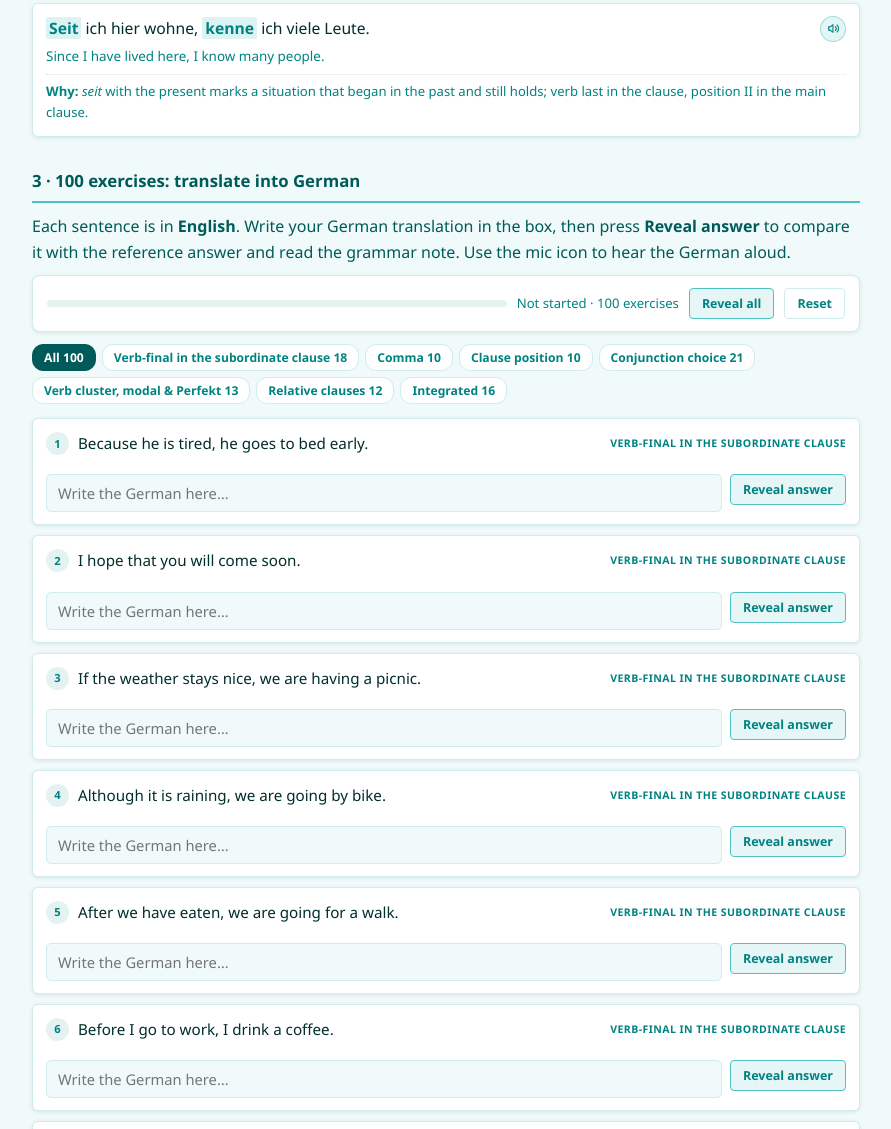
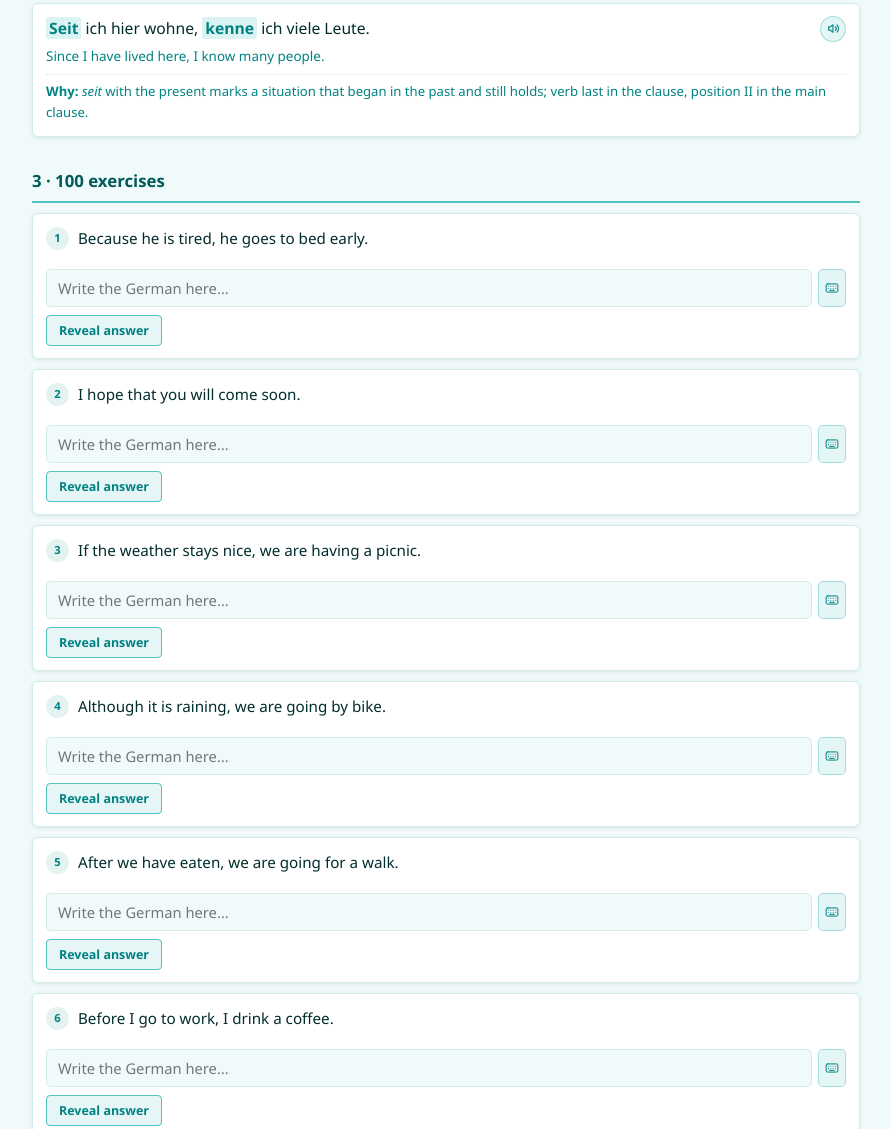
Before and after one commit to Roman-Zajic/deutsch-portal, a plain HTML site: page modules/grammar/nebensatz.html in a window 1280 px wide. Shown: the part 6335-7464 px from the top of the page, without its empty margins (194-1085 px from the left). Drawn offline with Linux system fonts and the light colour scheme.

Commit message:
Nebensatz: keypad icon in inputs, reveal/hide toggle, no grading or progress bar, no filters; grammar list: released-only filter

```diff
--- a/modules/grammar/nebensatz.html
+++ b/modules/grammar/nebensatz.html
@@ -95,13 +95,6 @@ tr:last-child td{border-bottom:none}
 .ex .why b{font-weight:700}
 
 /* ── EXERCISES ── */
-.xbar{display:flex;flex-wrap:wrap;gap:10px;align-items:center;margin-bottom:12px;
-  background:var(--card);border:1px solid var(--border);border-radius:var(--r);padding:12px 14px;
-  box-shadow:var(--shadow)}
-.xbar .bar{flex:1;min-width:150px;height:7px;background:rgba(0,130,130,.10);border-radius:4px;overflow:hidden}
-.xbar .bar > span{display:block;height:100%;background:var(--teal-400);width:0;transition:width .2s}
-.xbar .pstat{font-size:.82rem;color:var(--muted);white-space:nowrap}
-.xbar .pstat b{color:var(--teal-700)}
 .btn{font-family:var(--font);font-size:.78rem;font-weight:600;cursor:pointer;
   padding:6px 12px;border-radius:4px;border:1px solid var(--teal-400);
   background:rgba(80,193,193,.14);color:var(--teal-700);transition:130ms;white-space:nowrap}
@@ -112,12 +105,6 @@ tr:last-child td{border-bottom:none}
   background:rgba(225,160,30,.12);border:1px solid rgba(225,160,30,.4);border-radius:var(--r);
   font-size:.83rem;color:#7A5000}
 .noVoice b{color:#7A5000}
-.filters{display:flex;flex-wrap:wrap;gap:6px;margin-bottom:14px}
-.fbtn{font-family:var(--font);font-size:.76rem;font-weight:600;color:var(--teal-700);
-  background:var(--card);border:1px solid var(--border);border-radius:11px;
-  padding:4px 11px;cursor:pointer;transition:130ms;white-space:nowrap}
-.fbtn:hover{border-color:var(--teal-400)}
-.fbtn[aria-pressed="true"]{background:var(--teal-900);color:#fff;border-color:var(--teal-900)}
 
 .q{background:var(--card);border:1px solid var(--border);border-radius:6px;padding:12px 13px;
   margin-bottom:10px;box-shadow:var(--shadow)}
@@ -130,23 +117,38 @@ tr:last-child td{border-bottom:none}
   align-items:center;justify-content:center;margin-top:1px}
 .q.correct .qnum{background:rgba(29,122,76,.16);color:var(--green)}
 .q.wrong .qnum{background:rgba(196,30,58,.14);color:var(--red)}
+.inputrow{display:flex;align-items:stretch;gap:6px;position:relative}
 .ainput{flex:1;min-width:0;font-family:var(--font);font-size:.92rem;color:var(--ink);
-  background:var(--in);border:1px solid var(--border);border-radius:5px;padding:8px 11px;transition:130ms}
+  background:var(--in);border:1px solid var(--border);border-radius:5px;padding:8px 32px 8px 11px;transition:130ms}
 .ainput:focus{outline:none;border-color:var(--teal-400);background:#fff;box-shadow:0 0 0 3px rgba(80,193,193,.16)}
-.ainput:disabled{opacity:.7;cursor:default;background:rgba(0,130,130,.05)}
-.q .microw .btn{flex-shrink:0}
+/* small keyboard icon, vertically centred at the right edge of the field */
+.keybtn{flex-shrink:0;width:28px;align-self:stretch;display:inline-flex;align-items:center;
+  justify-content:center;padding:0;cursor:pointer;border-radius:5px;
+  color:var(--teal-700);background:rgba(80,193,193,.16);border:1px solid rgba(80,193,193,.45);
+  transition:130ms}
+.keybtn:hover{background:rgba(80,193,193,.32)}
+.keybtn:focus-visible{outline:2px solid var(--teal-700);outline-offset:2px}
+.keybtn svg{width:14px;height:14px;fill:none;stroke:currentColor;stroke-width:1.7;
+  stroke-linecap:round;stroke-linejoin:round;pointer-events:none}
+.keybtn[aria-expanded="true"]{background:var(--teal-700);color:#fff;border-color:var(--teal-700)}
+/* letter panel lives inside the card so no ancestor can clip it */
+.pad{display:none;flex-wrap:wrap;gap:5px;margin-top:7px;padding:8px;
+  background:var(--in);border:1px solid var(--border);border-radius:5px}
+.pad.open{display:flex}
+.padkey{font-family:var(--font);font-size:.92rem;font-weight:600;color:var(--teal-900);
+  background:var(--card);border:1px solid var(--border);border-radius:4px;
+  min-width:34px;height:32px;cursor:pointer;transition:130ms}
+.padkey:hover{background:var(--teal-400);border-color:var(--teal-400)}
+.padkey:focus-visible{outline:2px solid var(--teal-700);outline-offset:1px}
+.btn.rev{margin-top:8px}
+.btn.rev.on{background:rgba(0,90,90,.10);border-color:var(--teal-700)}
 .ansrow{margin:6px 0;padding:7px 9px;background:rgba(80,193,193,.09);border-radius:5px}
 .ansrow .mtext{font-size:.93rem}
-.fb .mut{color:var(--muted);font-weight:500}
-.qskill{font-size:.66rem;font-weight:700;text-transform:uppercase;letter-spacing:.04em;
-  color:var(--muted);margin-left:auto;white-space:nowrap;padding-top:4px}
-.qtext{font-size:.95rem;color:var(--ink);margin-bottom:9px}
+.qtext{font-size:.95rem;color:var(--ink);margin-bottom:9px;flex:1;min-width:0}
 
 .fb{margin-top:9px;padding-top:9px;border-top:1px dotted var(--border);font-size:.85rem}
 .fb .ans{font-weight:600;color:var(--teal-700);margin-bottom:4px}
 .fb .why{color:var(--muted)}
-.fb .ok{color:var(--green);font-weight:600}
-.fb .no{color:var(--red);font-weight:600}
 
 details.fold{margin-bottom:9px;border:1px solid var(--border);border-radius:6px;background:var(--card)}
 details.fold > summary{padding:9px 12px;font-weight:600;font-size:.88rem;cursor:pointer;
@@ -394,24 +396,14 @@ details.fold .foldbody{padding:0 12px 11px;border-top:1px solid var(--border);pa
 
   <!-- ══ 3. EXERCISES ══ -->
   <section>
-    <h2>3 · 100 exercises: translate into German</h2>
-    <p>Each sentence is in <strong>English</strong>. Write your German translation in the
-       box, then press <strong>Reveal answer</strong> to compare it with the reference answer and
-       read the grammar note. Use the mic icon to hear the German aloud.</p>
-
-    <div class="xbar">
-      <div class="bar"><span id="barFill"></span></div>
-      <span class="pstat" id="pstat">—</span>
-      <button class="btn" id="checkAll">Reveal all</button>
-      <button class="btn ghost" id="resetAll">Reset</button>
-    </div>
+    <h2>3 · 100 exercises</h2>
 
     <div class="noVoice" id="noVoice">
       <b>Pronunciation unavailable.</b> This browser has no German speech voice installed, so the
-      mic buttons will not play. In Chrome, Edge and Safari on a desktop, German is available by default.
+      speaker buttons will not play. In Chrome, Edge and Safari on a desktop, German is available by default.
     </div>
-    <div class="filters" id="filters"></div>
     <div id="quiz"></div>
+  </section>
   </section>
 
 </div>
@@ -505,7 +497,6 @@ details.fold .foldbody{padding:0 12px 11px;border-top:1px solid var(--border);pa
   }
 
   var state = {revealed:{}, answers:{}};
-  var filter = "ALL";
 
   function esc(s){ return String(s).replace(/&/g,"&amp;").replace(/</g,"&lt;").replace(/>/g,"&gt;").replace(/"/g,"&quot;"); }
   function load(){ try{ var v=JSON.parse(localStorage.getItem(STORE)); if(v&&typeof v==="object"){state.revealed=v.revealed||{};state.answers=v.answers||{};} }catch(e){} }
@@ -549,147 +540,140 @@ details.fold .foldbody{padding:0 12px 11px;border-top:1px solid var(--border);pa
     });
   })();
 
-  function skills(ex){
-    var m={}, out=[];
-    ex.forEach(function(e){ if(!m[e.skill]){m[e.skill]=1;out.push(e.skill);} });
-    return out;
+  // German special letters, inserted at the caret in the focused input.
+  var KEYS = ["ä","ö","ü","Ä","Ö","Ü","ß","€"];
+
+  function insertAt(input, ch){
+    var v = input.value;
+    var a = input.selectionStart == null ? v.length : input.selectionStart;
+    var b = input.selectionEnd == null ? v.length : input.selectionEnd;
+    input.value = v.slice(0,a) + ch + v.slice(b);
+    var pos = a + ch.length;
+    try{ input.setSelectionRange(pos,pos); }catch(e){}
+    input.focus();
   }
 
-  function renderFilters(ex){
-    var el=document.getElementById("filters");
-    var sk=skills(ex);
-    var html='<button class="fbtn" data-f="ALL" aria-pressed="'+(filter==="ALL")+'">All '+ex.length+'</button>';
-    sk.forEach(function(sk2){
-      var n=ex.filter(function(e){return e.skill===sk2;}).length;
-      html+='<button class="fbtn" data-f="'+esc(sk2)+'" aria-pressed="'+(filter===sk2)+'">'+esc(sk2)+' '+n+'</button>';
+  function keypadBtn(id){
+    var b = document.createElement("button");
+    b.type = "button";
+    b.className = "keybtn";
+    b.title = "German letters";
+    b.setAttribute("aria-label","Insert German special characters");
+    b.setAttribute("aria-expanded","false");
+    b.innerHTML = '<svg viewBox="0 0 24 24" aria-hidden="true">'+
+      '<rect x="2" y="5" width="20" height="14" rx="2"></rect>'+
+      '<path d="M6 9h.01M10 9h.01M14 9h.01M18 9h.01M6 13h.01M10 13h.01M14 13h.01M18 13h.01M8 16h8"></path>'+
+      '</svg>';
+    b.addEventListener("click", function(ev){
+      ev.stopPropagation();
+      var panel = document.getElementById("pad-"+id);
+      if(!panel) return;
+      var open = panel.classList.toggle("open");
+      b.setAttribute("aria-expanded", open ? "true" : "false");
+      closeAllKeypads(panel);
     });
-    el.innerHTML=html;
-    Array.prototype.forEach.call(el.querySelectorAll(".fbtn"),function(b){
-      b.addEventListener("click",function(){ filter=b.getAttribute("data-f"); renderFilters(ex); renderQuiz(ex); });
+    return b;
+  }
+
+  function closeAllKeypads(except){
+    Array.prototype.forEach.call(document.querySelectorAll(".pad.open"), function(p){
+      if(p === except) return;
+      p.classList.remove("open");
+      var btn = p.previousSibling && p.previousSibling.querySelector ? p.previousSibling.querySelector(".keybtn") : null;
+      if(btn) btn.setAttribute("aria-expanded","false");
     });
   }
 
-  // Normalise a typed answer so that punctuation and spacing differences do not
-  // count as errors: case, umlaut-free spelling, articles and final punctuation.
-  function norm(t){
-    return String(t||"")
-      .toLowerCase()
-      .replace(/\u00e4/g,"a").replace(/\u00f6/g,"o").replace(/\u00fc/g,"u")
-      .replace(/\u00df/g,"ss")
-      .replace(/\u201e|\u201c|"/g,'"').replace(/\u201c|\u201d|"/g,'"')
-      .replace(/[.,!?;:]/g,"")
-      .replace(/\s+/g," ")
-      .trim();
-  }
-
-  function stats(list){
-    var n=list.length, done=0, typed=0, right=0;
-    list.forEach(function(e){
-      if(state.revealed[e.id]){
-        done++;
-        if(norm(state.answers[e.id]) && norm(state.answers[e.id])===norm(e.german)) right++;
-      }
-      if(state.answers[e.id]) typed++;
-    });
-    return {n:n,done:done,typed:typed,right:right};
-  }
-
-  var ALL_EX = null;
-
-  function renderStat(ex, shown){
-    var tot = ALL_EX ? stats(ALL_EX) : stats(ex);
-    var s   = stats(shown || ex);
-    document.getElementById("barFill").style.width = tot.n ? Math.round(tot.done/tot.n*100)+"%" : "0%";
-    var txt;
-    if(tot.done===0){
-      txt = "Not started · "+tot.n+" exercises";
-    } else {
-      txt = tot.done+" of "+tot.n+" checked · <b>"+tot.right+"</b> written correctly";
-    }
-    if(filter!=="ALL"){
-      txt += " · filter: "+(s.done===0 ? s.n+" shown, none revealed" : s.done+" of "+s.n+" revealed");
-    }
-    document.getElementById("pstat").innerHTML = txt;
-  }
+  document.addEventListener("click", function(){ closeAllKeypads(null); });
+  document.addEventListener("keydown", function(e){ if(e.key === "Escape") closeAllKeypads(null); });
 
   function renderQuiz(ex){
-    var list = filter==="ALL" ? ex : ex.filter(function(e){return e.skill===filter;});
-    var el=document.getElementById("quiz");
-    el.innerHTML="";
-    list.forEach(function(e){
+    var el = document.getElementById("quiz");
+    el.innerHTML = "";
+    ex.forEach(function(e){
       var rev = !!state.revealed[e.id];
-      var card=document.createElement("article");
-      card.className="q"+(rev?" revealed":"");
-      card.id="q"+e.id;
+      var card = document.createElement("article");
+      card.className = "q" + (rev ? " revealed" : "");
+      card.id = "q"+e.id;
 
-      var top=document.createElement("div");
-      top.className="qtop";
-      top.innerHTML='<span class="qnum">'+e.id+'</span>';
-      var qt=document.createElement("span");
-      qt.className="qtext";
-      qt.textContent=e.english;
+      var top = document.createElement("div");
+      top.className = "qtop";
+      top.innerHTML = '<span class="qnum">'+e.id+'</span>';
+      var qt = document.createElement("span");
+      qt.className = "qtext";
+      qt.textContent = e.english;
       top.appendChild(qt);
-      var skl=document.createElement("span");
-      skl.className="qskill";
-      skl.textContent=e.skill;
-      top.appendChild(skl);
       card.appendChild(top);
 
-      // answer row: input + reveal button, mic on the revealed German
-      var row=document.createElement("div");
-      row.className="microw";
-      var ta=document.createElement("input");
-      ta.type="text"; ta.className="ainput";
-      ta.placeholder="Write the German here…";
+      // input with the letter keypad docked inside its right edge
+      var row = document.createElement("div");
+      row.className = "inputrow";
+      var ta = document.createElement("input");
+      ta.type = "text";
+      ta.className = "ainput";
+      ta.placeholder = "Write the German here…";
       ta.setAttribute("aria-label","Your German answer for exercise "+e.id);
-      ta.value=state.answers[e.id]||"";
-      ta.disabled=rev;
-      ta.addEventListener("input",function(){ state.answers[e.id]=ta.value; save(); });
+      ta.value = state.answers[e.id] || "";
+      ta.addEventListener("input", function(){ state.answers[e.id] = ta.value; save(); });
       row.appendChild(ta);
-
-      var btn=document.createElement("button");
-      btn.className="btn";
-      btn.type="button";
-      btn.textContent=rev?"Revealed":"Reveal answer";
-      btn.disabled=rev;
-      btn.addEventListener("click",function(){ state.revealed[e.id]=true; save(); renderQuiz(ex); });
-      row.appendChild(btn);
+      row.appendChild(keypadBtn(e.id));
       card.appendChild(row);
 
+      // the letter panel sits inside the card so it is never clipped
+      var pad = document.createElement("div");
+      pad.className = "pad";
+      pad.id = "pad-"+e.id;
+      KEYS.forEach(function(k){
+        var kb = document.createElement("button");
+        kb.type = "button";
+        kb.className = "padkey";
+        kb.textContent = k;
+        kb.addEventListener("click", function(ev){
+          ev.stopPropagation();
+          var target = card.querySelector(".ainput");
+          insertAt(target, k);
+          state.answers[e.id] = target.value;
+          save();
+        });
+        pad.appendChild(kb);
+      });
+      card.appendChild(pad);
+
+      // reveal / hide toggle
+      var rb = document.createElement("button");
+      rb.type = "button";
+      rb.className = "btn rev" + (rev ? " on" : "");
+      rb.textContent = rev ? "Hide answer" : "Reveal answer";
+      rb.setAttribute("aria-expanded", rev ? "true" : "false");
+      rb.addEventListener("click", function(){
+        state.revealed[e.id] = !state.revealed[e.id];
+        save();
+        renderQuiz(ex);
+      });
+      card.appendChild(rb);
+
       if(rev){
-        var fb=document.createElement("div");
-        fb.className="fb";
-        var got=norm(state.answers[e.id]);
-        var verdict = got==="" ? '<span class="mut">Answer revealed \u2014 no attempt written.</span>'
-          : (got===norm(e.german) ? '<span class="ok">\u2713 Matches the reference answer.</span>'
-                                  : '<span class="no">\u2717 Your answer differs from the reference.</span>');
-        var ansRow=document.createElement("div");
-        ansRow.className="microw ansrow";
-        var at=document.createElement("div");
-        at.className="mtext";
-        at.innerHTML='<b>'+esc(e.german)+'</b>';
+        var fb = document.createElement("div");
+        fb.className = "fb";
+
+        var ansRow = document.createElement("div");
+        ansRow.className = "microw ansrow";
+        var at = document.createElement("div");
+        at.className = "mtext";
+        at.textContent = e.german;
         ansRow.appendChild(at);
         ansRow.appendChild(micBtn(e.german, "Play the German answer"));
-        fb.innerHTML='<div class="ans">'+verdict+'</div>';
         fb.appendChild(ansRow);
-        var wy=document.createElement("div");
-        wy.className="why";
-        wy.textContent=e.why;
+
+        var wy = document.createElement("div");
+        wy.className = "why";
+        wy.textContent = e.why;
         fb.appendChild(wy);
+
         card.appendChild(fb);
       }
       el.appendChild(card);
     });
-    renderStat(ex, list);
-  }
-
-  function revealAll(ex){
-    ex.forEach(function(e){ state.revealed[e.id]=true; });
-    save(); renderQuiz(ex);
-  }
-  function resetAll(ex){
-    ex.forEach(function(e){ delete state.revealed[e.id]; delete state.answers[e.id]; });
-    save(); renderQuiz(ex);
   }
 
   load();
@@ -698,11 +682,7 @@ details.fold .foldbody{padding:0 12px 11px;border-top:1px solid var(--border);pa
     .then(function(r){ if(!r.ok) throw new Error("HTTP "+r.status); return r.json(); })
     .then(function(d){
       var ex=d.exercises;
-      ALL_EX=ex;
-      renderFilters(ex);
       renderQuiz(ex);
-      document.getElementById("checkAll").addEventListener("click",function(){revealAll(ex);});
-      document.getElementById("resetAll").addEventListener("click",function(){resetAll(ex);});
     })
     .catch(function(e){
       document.getElementById("quiz").innerHTML =
```
Also changed, not shown: modules/grammar/index.html (+15 -3 lines).
